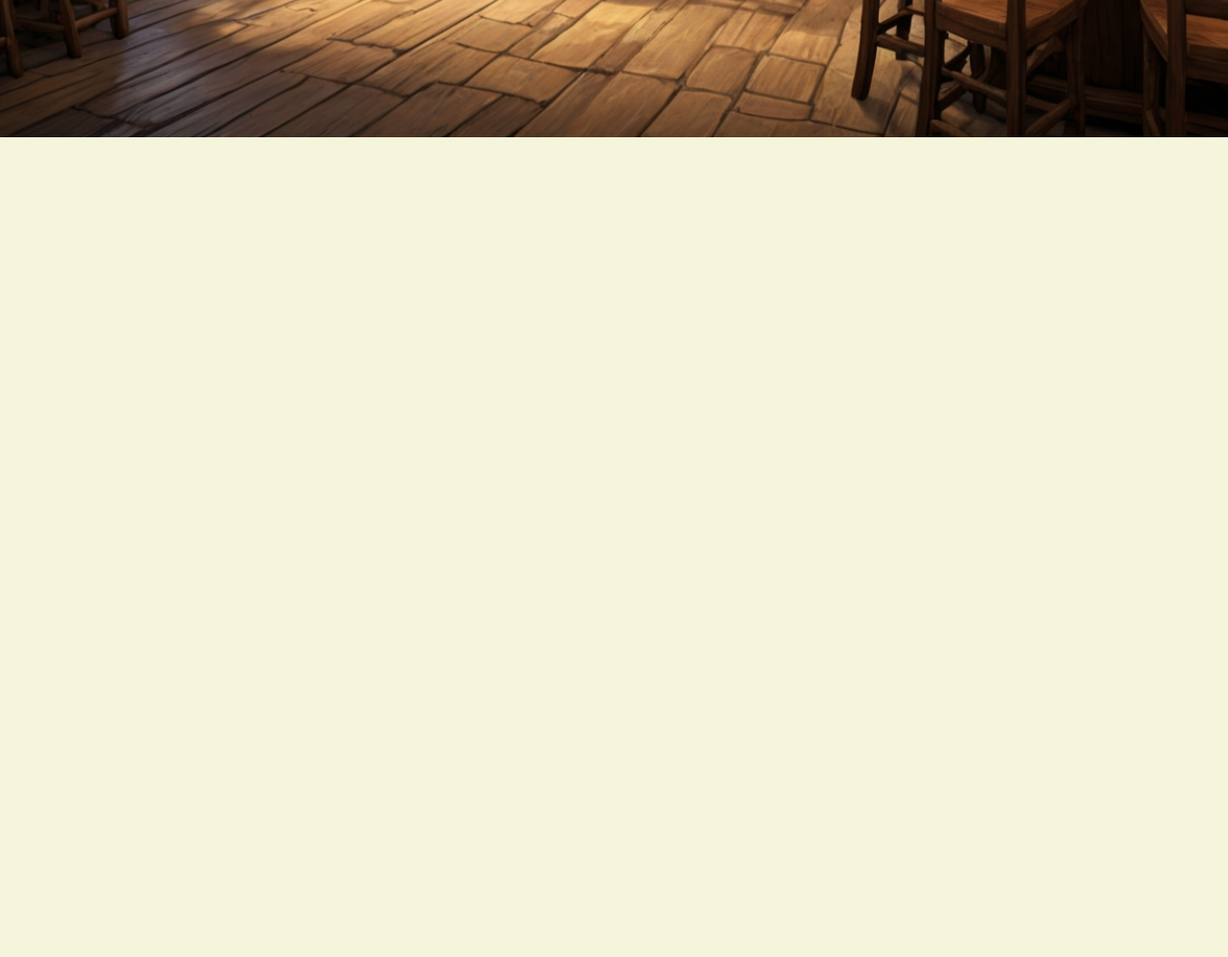
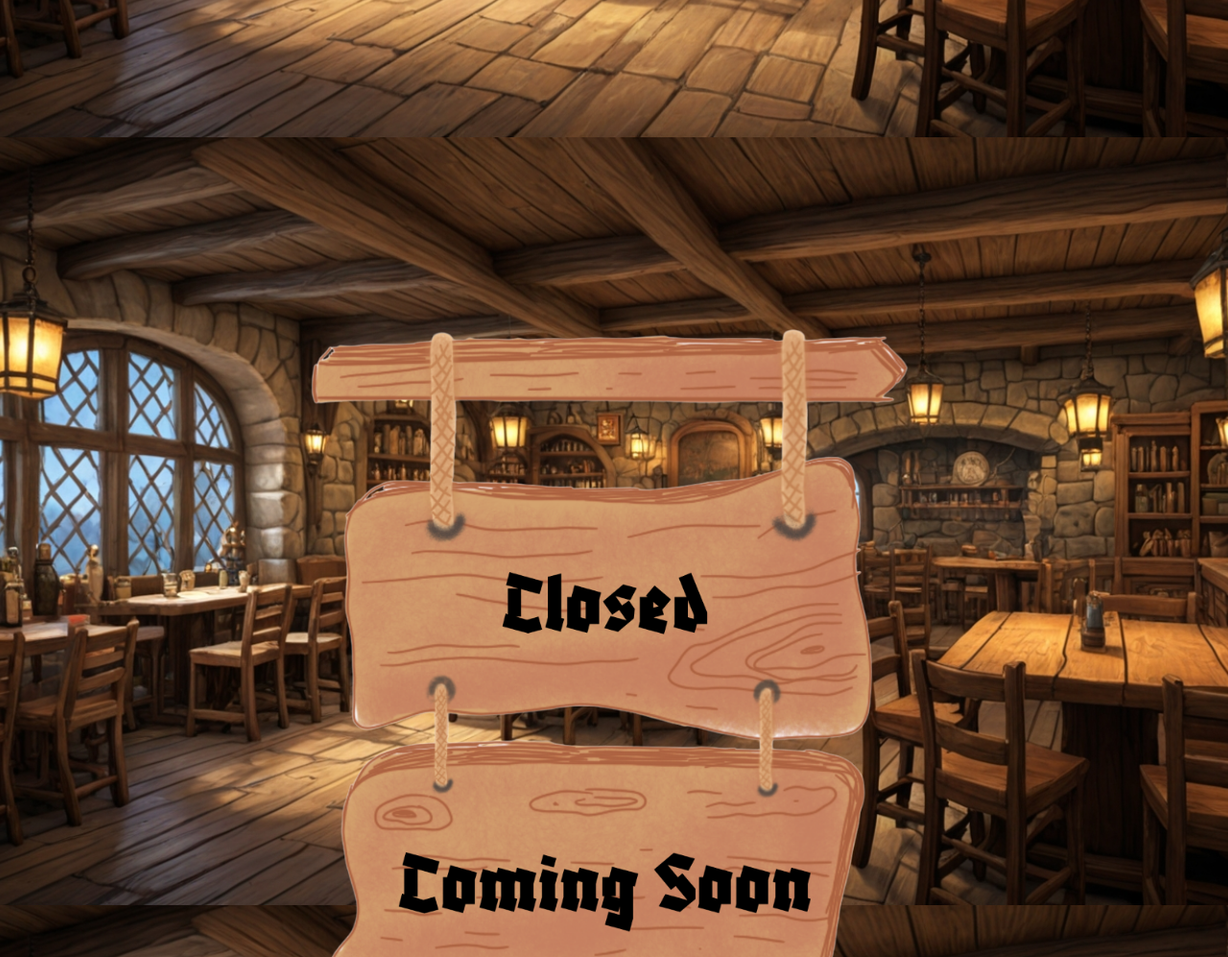
Before and after one commit to brynard/Portfolio, a website: page adventure.html in a window 1280 px wide. Shown: the part 3671-4668 px from the top of the page at 96% size. Before the commit the page ends 3814 px from the top, so only its background shows below. Drawn offline with Linux system fonts and the light colour scheme.

Commit message:
Added coming soon

```diff
--- a/adventure-styles.css
+++ b/adventure-styles.css
@@ -590,14 +590,45 @@ li {
 }
 
 
+.coming-soon{
+  text-align: center;
+  min-height: 120vh;
+  display: flex;
+  flex-direction: column;
+  align-items: center;
+  justify-content: center;
+
+}
+
+.coming-soon-content{
+  max-width: 1500px;
+  text-align: center;
+  justify-content: center;
+  margin: 0 auto;
+  padding-top: 100px;
+}
+
+.coming-soon-content img{
+
+  width: 80%;
+  height: 80%;
+  text-align: center;
+  justify-content: center;
+  margin: 0 auto;
+
+}
 
 @media (max-width: 1618px) {
   .scroll-body {
     padding: 10px;
     font-size: 16px;
   }
+}
 
-
+@media (max-width:1024px){
+  .coming-soon-content img{
+    width: 100%;
+  }
 }
 
 /* Media Queries for Responsiveness */
@@ -622,6 +653,17 @@ li {
   .checkpoint{
     width: 15px;
     height: 15px;
+  }
+
+  .coming-soon{
+    min-height: 70vh;
+  }
+  .coming-soon-content{
+    padding-top: 0px;
+  }
+
+  .coming-soon-content img{
+    width: 100%;
   }
 }
 
--- a/adventure.html
+++ b/adventure.html
@@ -85,7 +85,8 @@
                             <li><span>Gender</span><span>Male</span></li>
                             <li><span>Likes</span><span>Adventure, Honey chicken</span></li>
                             <li><span>Dislikes</span><span>Loud noises, Guild master</span></li>
-                            <li><span>Special Skill</span><span>Jack of all trade, <span style="text-decoration: line-through;">master to none</span></span></li>
+                            <li><span>Special Skill</span><span>Jack of all trade, <span
+                                        style="text-decoration: line-through;">master to none</span></span></li>
                         </ul>
                     </div>
                     <div class="equipment">
@@ -147,7 +148,9 @@
             </div>
         </div>
     </section>
-
+    <section class="coming-soon tavern">
+        <div class="coming-soon-content"><img src="images/Coming-Soon.png" alt="coming-soon"></div>
+    </section>
 
 
     </div>
```
Also changed, not shown: adventure-script.js (line endings or trailing spaces), images/Coming-Soon.png (added).
